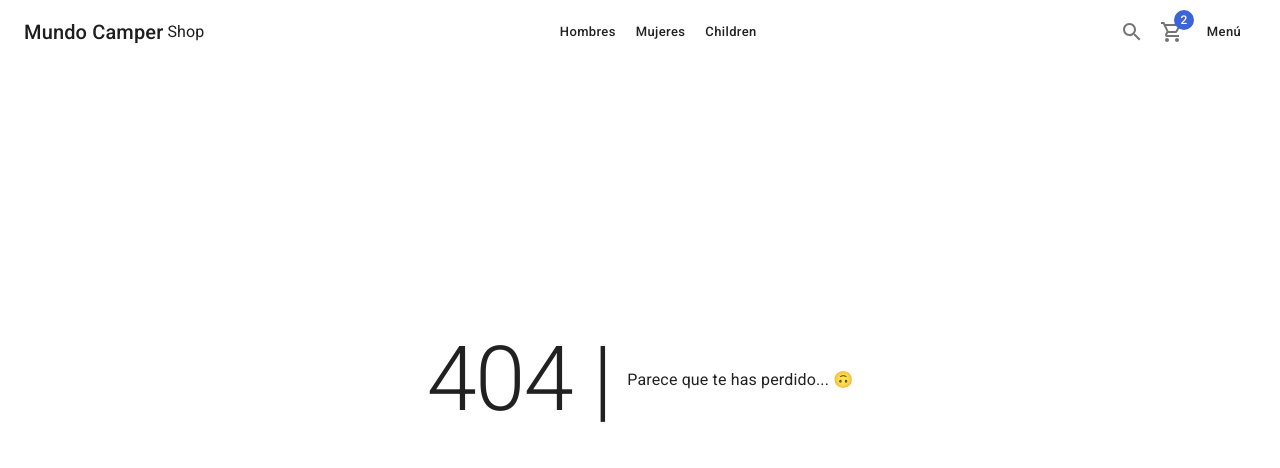
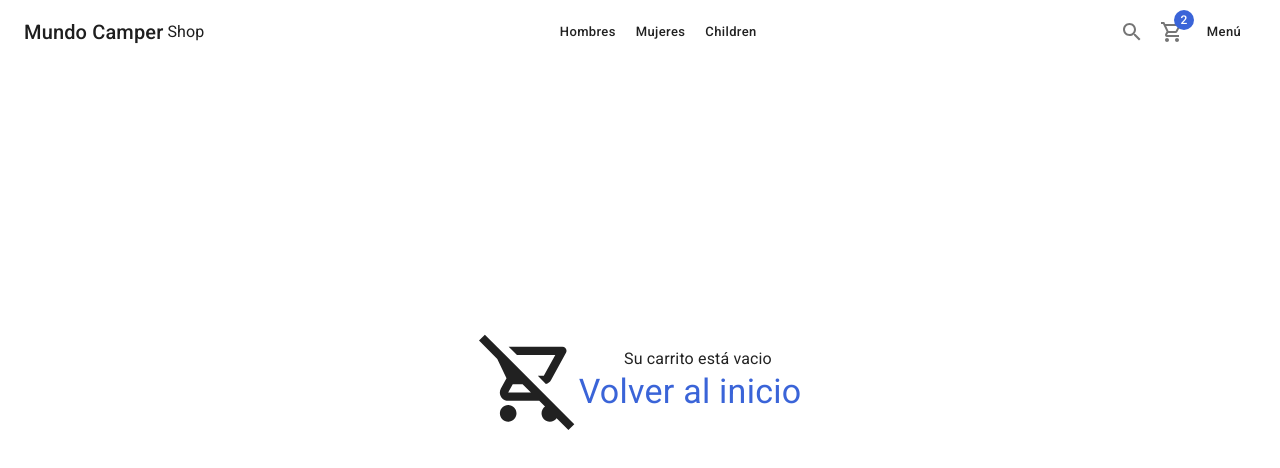
Before and after one commit to danielmateu/05-teslo-shop, a Next.js app: page /cart/empty in a window 1280 px wide. Before the commit this address had no page. Shown: the top 468 px of the page. Built offline with nearby package versions, Linux system fonts and the light colour scheme.

Commit message:
Creación de la pagina de carrito de compras vacío

```diff
--- a/components/ui/Navbar.tsx
+++ b/components/ui/Navbar.tsx
@@ -46,7 +46,7 @@
                     <SearchOutlined />
                 </IconButton>
 
-                <NextLink href='/cart' passHref>
+                <NextLink href='/cart/empty' passHref>
                     <Link>
                         <IconButton>
                             <Badge badgeContent = {2} color= 'secondary' >
--- /dev/null
+++ b/pages/cart/empty.tsx
@@ -0,0 +1,35 @@
+import NextLink from 'next/link';
+
+
+import { RemoveShoppingCartOutlined } from '@mui/icons-material';
+import { Typography, Box, Link } from '@mui/material';
+
+import { ShopLayout } from '../../components/layouts/ShopLayout';
+
+
+const EmptyPage = () => {
+    return (
+        <ShopLayout title="Carrito vacío" pageDescription='No hay artículos en el carrito'>
+            <Box
+                display='flex'
+                justifyContent='center'
+                alignItems='center'
+                height='calc(100vh - 200px)'
+                sx={{ flexdirection: {xs: 'column', sm: 'row' }}}
+            >
+                <RemoveShoppingCartOutlined sx = {{fontSize: 100}}/>
+                <Box display='flex' flexDirection='column' alignItems='center' >
+                    <Typography marginLeft={2}>Su carrito está vacio</Typography>
+                    <NextLink href="/" passHref>
+                        <Link typography='h4' color='secondary'>
+                            Volver al inicio
+                        </Link>
+                    </NextLink>
+                </Box>
+
+            </Box>
+        </ShopLayout>
+    )
+}
+
+export default EmptyPage
```
